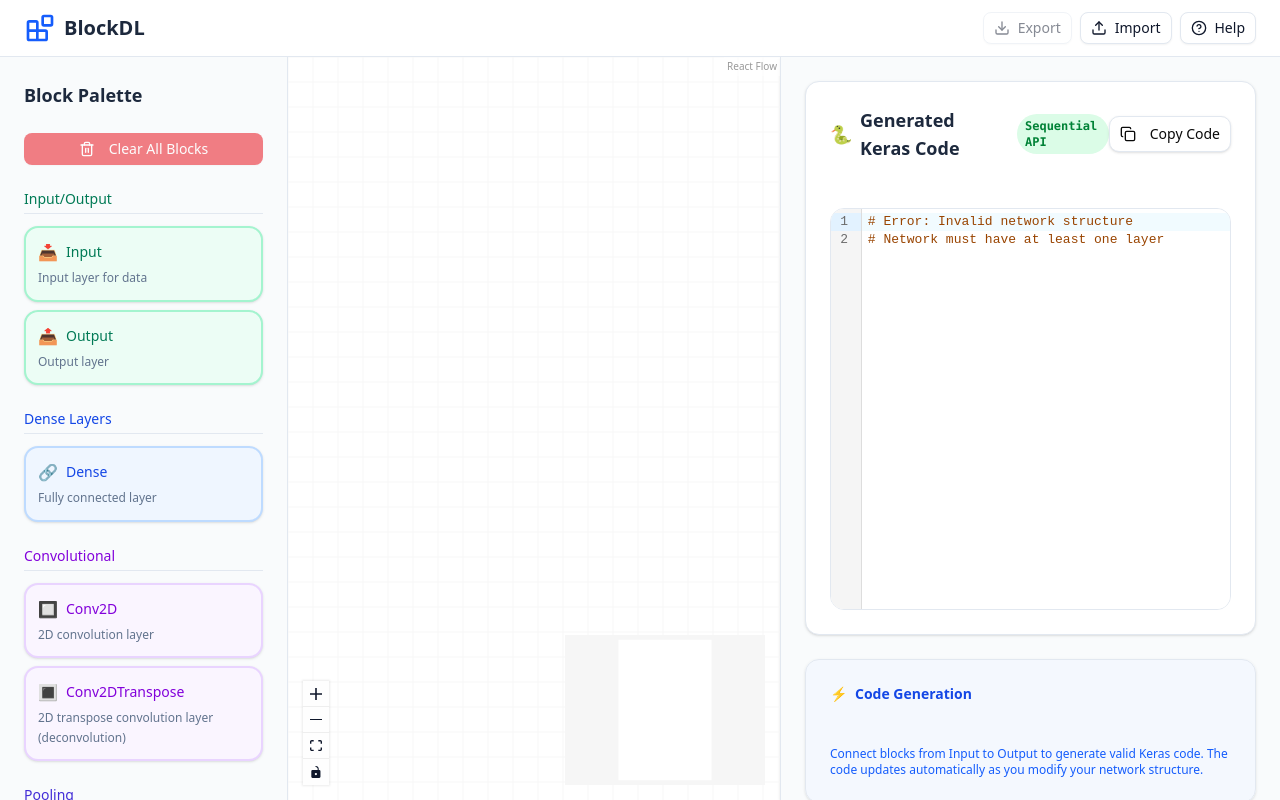
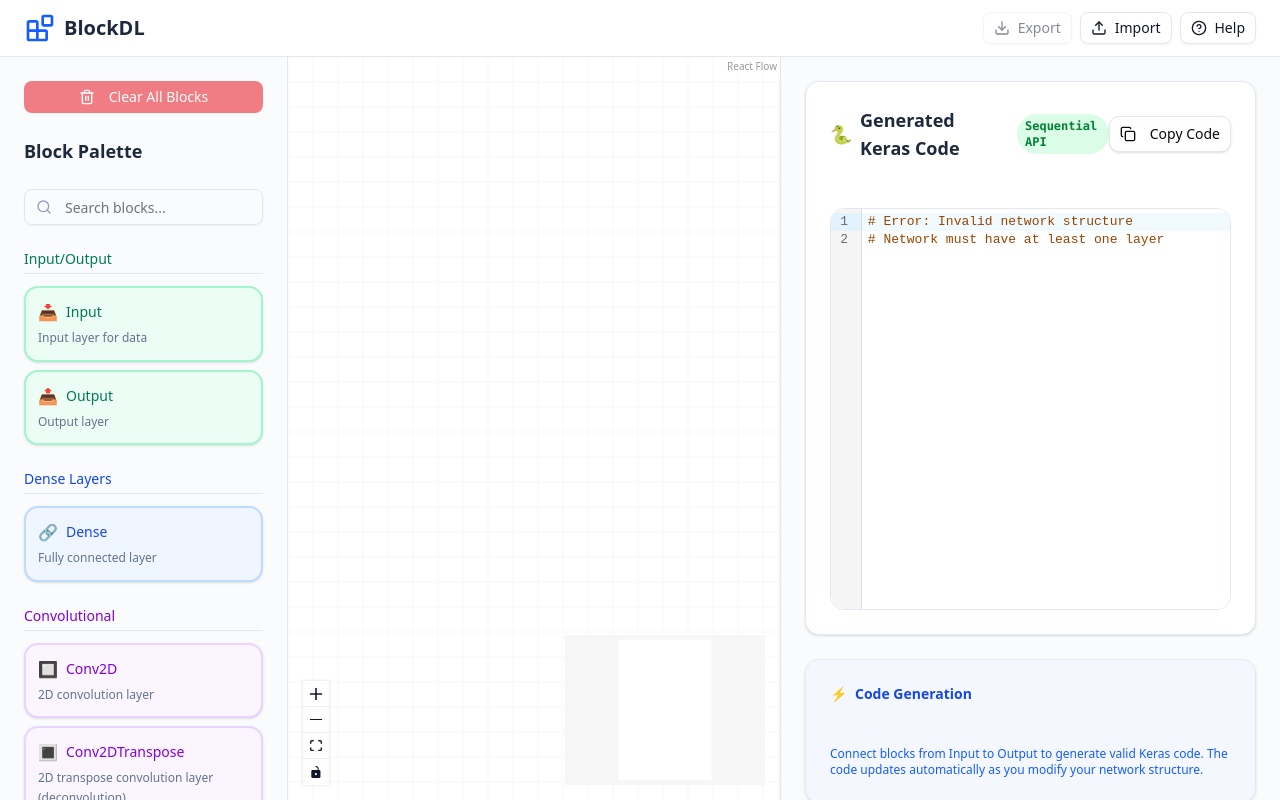
Before and after one commit to Aryagm/blockdl, a React (Vite) app: page / in a window 1280 px wide. Built offline with nearby package versions, Linux system fonts and the light colour scheme.

Commit message:
added search

```diff
--- a/src/components/BlockPalette.tsx
+++ b/src/components/BlockPalette.tsx
@@ -1,6 +1,7 @@
 import { Button } from './ui/button'
 import { Dialog, DialogContent, DialogHeader, DialogTitle, DialogDescription, DialogFooter, DialogTrigger } from './ui/dialog'
-import { Trash2 } from 'lucide-react'
+import { Input } from './ui/input'
+import { Trash2, Search, X } from 'lucide-react'
 import { getLayerTypes } from '../lib/layer-defs'
 import { useState } from 'react'
 import type { Node, Edge } from '@xyflow/react'
@@ -97,6 +98,7 @@ export function BlockPalette({
   onClearAll
 }: BlockPaletteProps) {
   const [showClearDialog, setShowClearDialog] = useState(false)
+  const [searchTerm, setSearchTerm] = useState('')
 
   const handleDragStart = (event: React.DragEvent, layerType: string) => {
     event.dataTransfer.setData('layerType', layerType)
@@ -109,12 +111,19 @@ export function BlockPalette({
     setShowClearDialog(false)
   }
 
+  // Filter layers based on search term
+  const filteredCategories = layerCategories.map(category => ({
+    ...category,
+    layers: category.layers.filter(layer =>
+      layer.type.toLowerCase().includes(searchTerm.toLowerCase()) ||
+      layer.description.toLowerCase().includes(searchTerm.toLowerCase())
+    )
+  })).filter(category => category.layers.length > 0)
+
+  const clearSearch = () => setSearchTerm('')
+
   return (
     <div className={`space-y-6 p-6 h-full overflow-y-auto bg-slate-50/80 ${className}`}>
-      <div className="flex items-center justify-between">
-        <h2 className="font-semibold text-slate-800 text-lg">Block Palette</h2>
-      </div>
-
       {/* Clear All Button */}
       <Dialog open={showClearDialog} onOpenChange={setShowClearDialog}>
         <DialogTrigger asChild>
@@ -146,7 +155,37 @@ export function BlockPalette({
         </DialogContent>
       </Dialog>
 
-      {layerCategories.map((category) => (
+      <div className="flex items-center justify-between">
+        <h2 className="font-semibold text-slate-800 text-lg">Block Palette</h2>
+      </div>
+
+      {/* Search Input */}
+      <div className="relative">
+        <Search className="absolute left-3 top-1/2 transform -translate-y-1/2 h-4 w-4 text-slate-400" />
+        <Input
+          type="text"
+          placeholder="Search blocks..."
+          value={searchTerm}
+          onChange={(e) => setSearchTerm(e.target.value)}
+          className="pl-10 pr-10"
+        />
+        {searchTerm && (
+          <button
+            onClick={clearSearch}
+            className="absolute right-3 top-1/2 transform -translate-y-1/2 text-slate-400 hover:text-slate-600"
+          >
+            <X className="h-4 w-4" />
+          </button>
+        )}
+      </div>
+
+      {filteredCategories.length === 0 && searchTerm ? (
+        <div className="text-center py-8 text-slate-500">
+          <Search className="h-8 w-8 mx-auto mb-2 opacity-50" />
+          <p>No blocks found matching "{searchTerm}"</p>
+        </div>
+      ) : (
+        filteredCategories.map((category) => (
           <div key={category.name} className="space-y-3">
             <h3 className={`text-sm font-medium ${category.textColor} border-b border-slate-200 pb-1`}>
               {category.name}
@@ -173,7 +212,8 @@ export function BlockPalette({
               ))}
             </div>
           </div>
-      ))}
+        ))
+      )}
 
     </div>
   )
```
Lines whose indentation alone changed are shown as unchanged.
